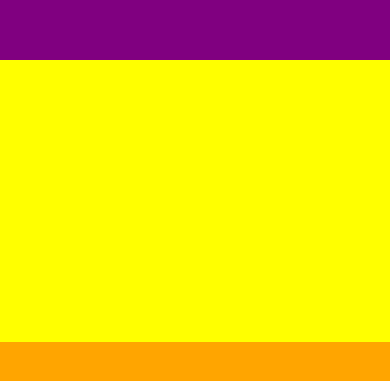
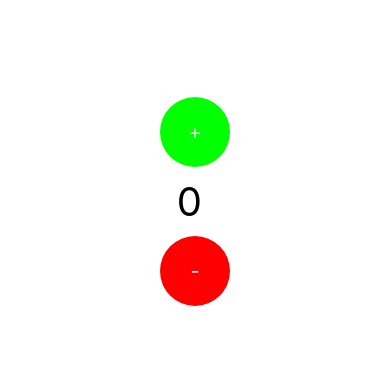
Before and after one commit to gokhanyanik/react-native-tutorial, a React Native app: screen / in a window 390 px wide. Shown: the part 221-602 px from the top of the page. Built offline with nearby package versions, Linux system fonts and the light colour scheme.

Commit message:
useState Example

```diff
--- a/App.tsx
+++ b/App.tsx
@@ -1,4 +1,4 @@
-import React from 'react';
+import React, { useState } from 'react';
 import {
   SafeAreaView,
   StyleSheet,
@@ -6,28 +6,56 @@ import {
   Platform,
   View,
   Image,
+  TouchableOpacity,
 } from 'react-native';
-import Card from './components/Card'
+
 
 function App(): JSX.Element {
+  const [sayi, setSayi] = useState(0)
+
   return (
-    <SafeAreaView style={styles.container}>
+    <View style={styles.container}>
+      <TouchableOpacity
+        onPress={() => {
+          setSayi(sayi+1)
+          console.log(sayi)
+        }}
+        style={[styles.touchable, { backgroundColor: '#0f0' }]}>
+        <Text style={styles.text}>+</Text>
+      </TouchableOpacity>
+      <Text style={{ fontSize: 40 }}>{sayi} </Text>
+      <TouchableOpacity
+        onPress={() => {
+          setSayi(sayi-1)
+          console.log(sayi)
+        }}
+        style={[styles.touchable, { backgroundColor: 'red' }]}>
+        <Text style={styles.text}>-</Text>
+      </TouchableOpacity>
 
-       <View style={{flex:1,backgroundColor:'purple'}}/>
-       <View style={{flex:1,backgroundColor:'yellow'}}/>
-       <View style={{flex:1,backgroundColor:'orange'}}/>
+    </View>
 
-    </SafeAreaView>
-
-);
+  );
 }
 const styles = StyleSheet.create({
   container: {
     flex: 1,
-    backgroundColor: 'brown',
-    //viwleri yatay sıralar.
-
-
+    backgroundColor: 'white',
+    justifyContent: 'center',
+    alignItems: 'center'
+  },
+  touchable: {
+    width: 70,
+    height: 70,
+    justifyContent: 'center',
+    alignItems: 'center',
+    padding: 5,
+    borderRadius: 1000,
+    margin: 10,
+  },
+  text: {
+    color: 'white',
+    fontSize: 20
 
   }
 });
```
